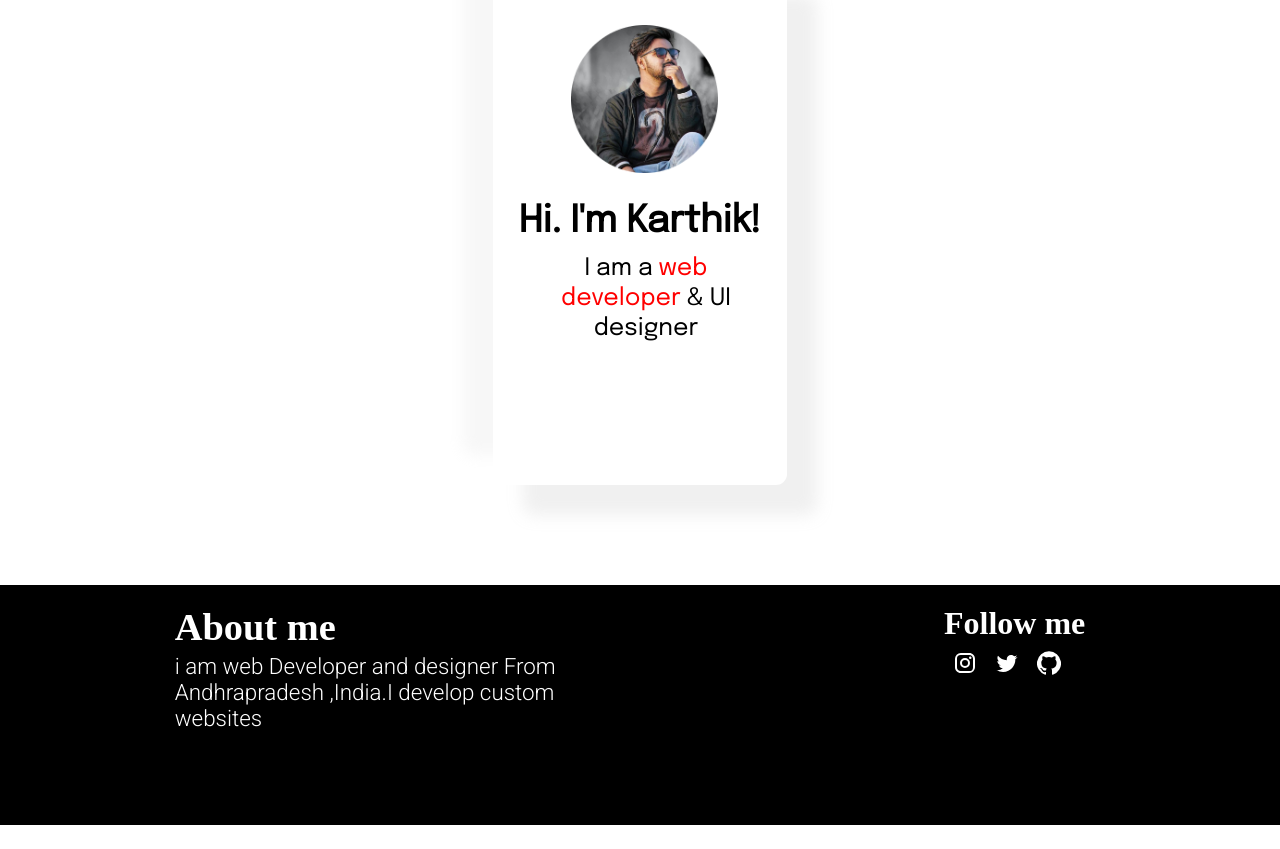
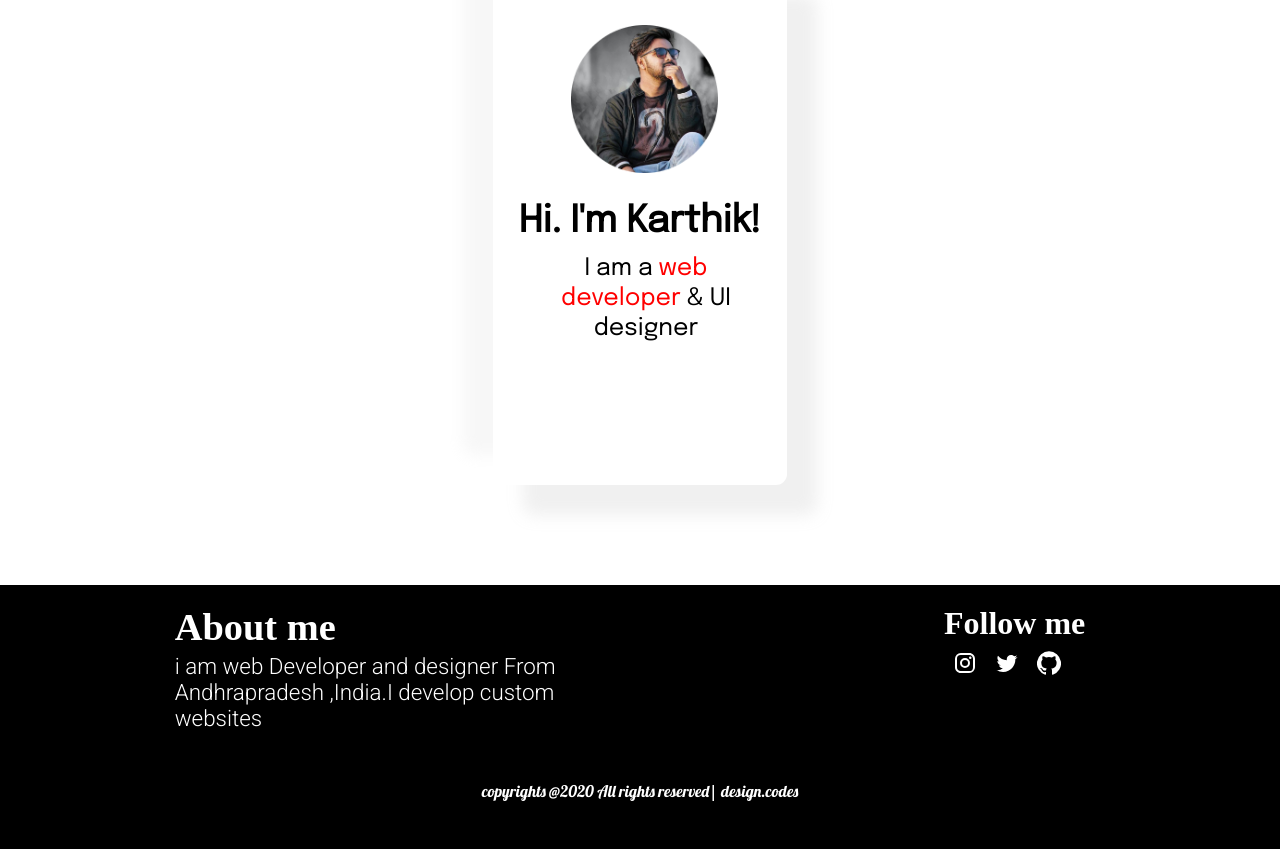
Before and after one commit to kar7779/design.codes, a React (Create React App) app: page / in a window 1280 px wide. Shown: the part 210-1059 px from the top of the page. Before the commit the page ends 1035 px from the top, so only its background shows below. Built offline with nearby package versions, Linux system fonts and the light colour scheme.

Commit message:
updated contact page

```diff
--- /dev/null
+++ b/src/components/nav/Contact.css
@@ -0,0 +1,9 @@
+@import url("https://fonts.googleapis.com/css2?family=Epilogue&family=Quicksand&family=Roboto+Condensed:ital,wght@1,300&family=Roboto:wght@300&display=swap");
+
+.contact {
+  font-size: 2em;
+  width: 500px;
+  text-align: center;
+  margin: 100px auto;
+  font-family: Roboto Slab;
+}
--- a/src/components/nav/Contact.jsx
+++ b/src/components/nav/Contact.jsx
@@ -2,6 +2,7 @@ import React from "react";
 import InstagramIcon from "@material-ui/icons/Instagram";
 import TwitterIcon from "@material-ui/icons/Twitter";
 import GithubIcon from "@material-ui/icons/GitHub";
+import "./Contact.css";
 
 function Contact() {
   return (
--- a/src/components/nav/Footer.css
+++ b/src/components/nav/Footer.css
@@ -1,12 +1,15 @@
 @import url("https://fonts.googleapis.com/css2?family=Epilogue&family=Quicksand&family=Roboto+Condensed:ital,wght@1,300&family=Roboto:wght@300&display=swap");
+.foo {
+  margin-top: 100px;
+  max-width: 100%;
+  height: 33vh;
+  background-color: black;
+  color: white;
+}
+
 .footercls {
   display: flex;
   justify-content: space-around;
-  margin-top: 100px;
-  max-width: 100%;
-  height: 30vh;
-  background-color: black;
-  color: white;
 }
 .about {
   font-family: Roboto Slab;
@@ -31,3 +34,7 @@
 .icons a * {
   padding: 9px;
 }
+.Foot {
+  text-align: center;
+  margin-top: 50px;
+}
--- a/src/components/nav/Footer.jsx
+++ b/src/components/nav/Footer.jsx
@@ -5,6 +5,7 @@ import GithubIcon from "@material-ui/icons/GitHub";
 import "./Footer.css";
 function Footer() {
   return (
+    <div className="foo">
       <div className="footercls">
         <div className="about">
           <h1>About me</h1>
@@ -27,6 +28,10 @@ function Footer() {
           </a>
         </div>
       </div>
+      <div className="Foot">
+        <p>copyrights @2020 All rights reserved| design.codes</p>
+      </div>
+    </div>
   );
 }
 
```
Lines whose indentation alone changed are shown as unchanged.
